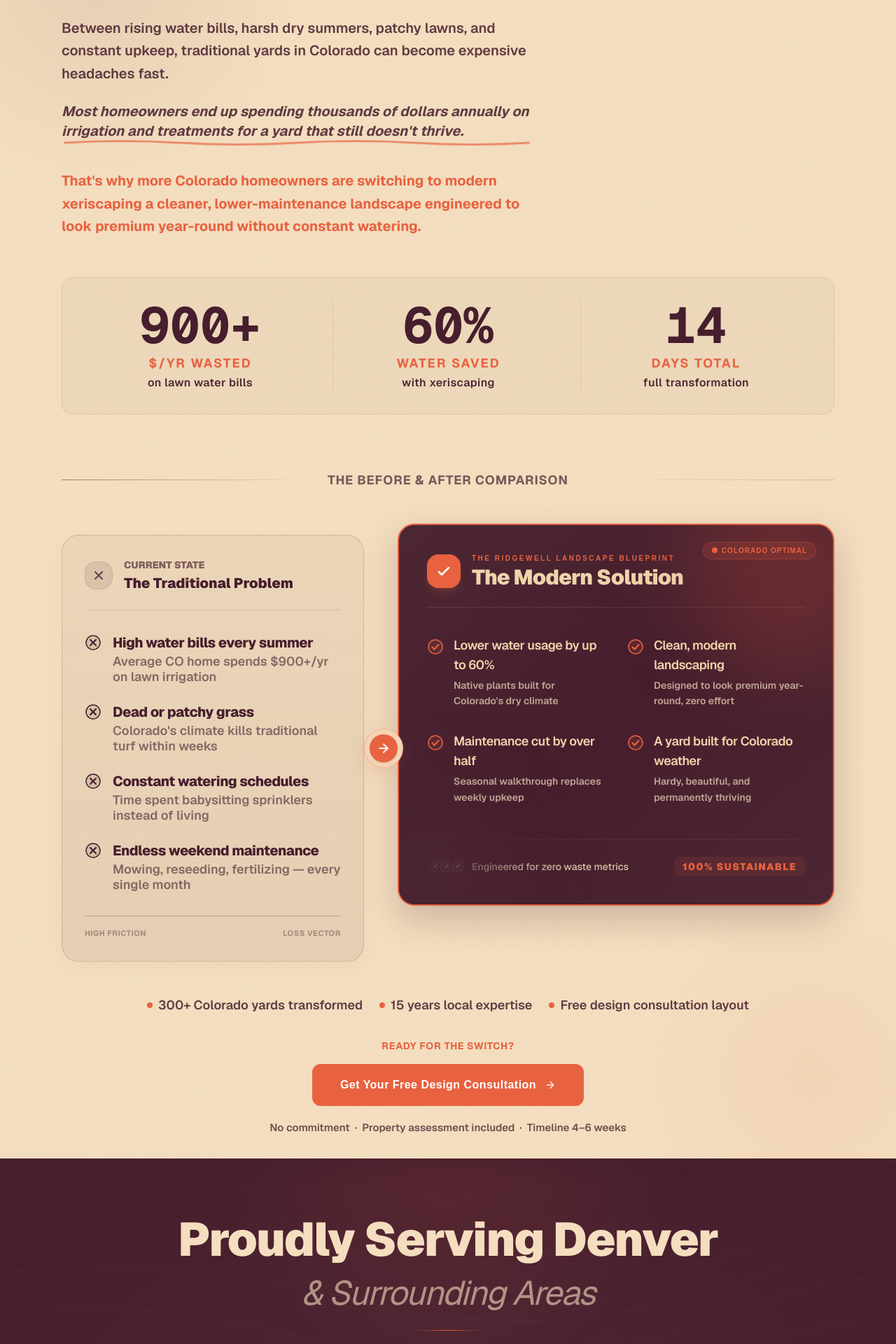
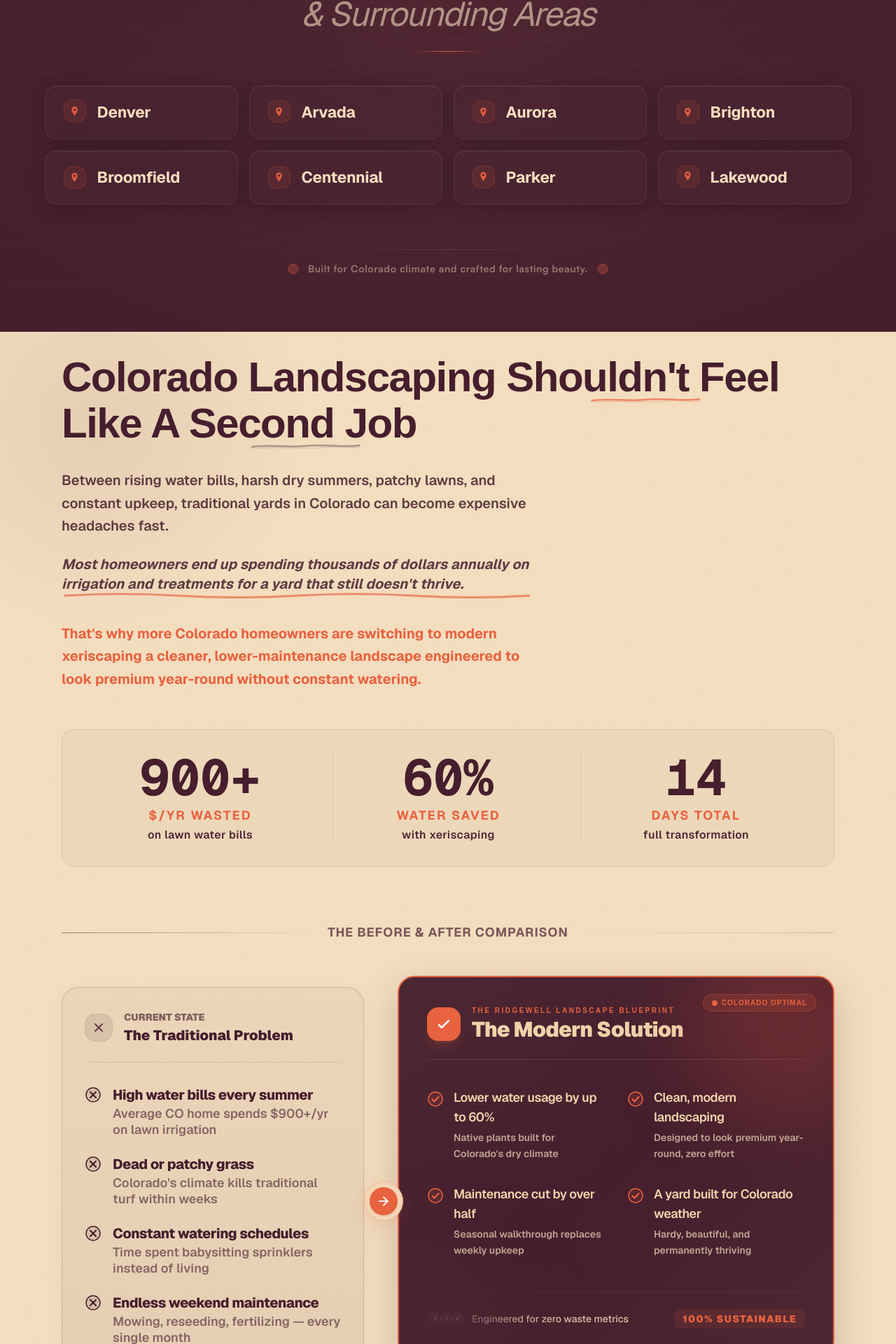
Before and after one commit to ahmed0234/Ridge-Well-Colorado-Xeriscaping-Landing-Page, a Next.js app: page / in a window 1280 px wide. Shown: the part 7439-9359 px from the top of the page at 70% size. Built offline with nearby package versions, Linux system fonts and the light colour scheme.

Commit message:
changed position

```diff
--- a/app/page.tsx
+++ b/app/page.tsx
@@ -19,8 +19,8 @@ const page = () => {
       <WhatsIncludedSection />
       <TransformationSection />
       <HowItWorksSection />
+      <AreasServed />
       <PainProblemSection />
-      <AreasServed />
       <TrustBar />
       <ReviewsSection />
       <RidgewellFAQCTA />
```
